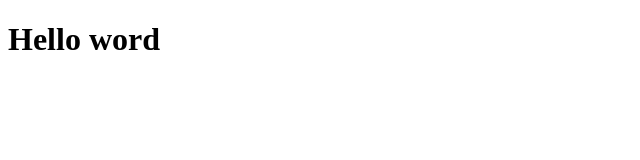
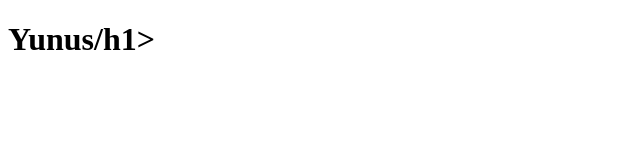
Before and after one commit to Yunus-bangss/random-app-number, a plain HTML site: page index.html in a window 1280 px wide. Shown: the full height of the page, 0-640 px from the left. Drawn offline with Linux system fonts and the light colour scheme.

```diff
--- a/index.html
+++ b/index.html
@@ -3,9 +3,9 @@
 <head>
     <meta charset="UTF-8">
     <meta name="viewport" content="width=device-width, initial-scale=1.0">
-    <title>Document</title>
+    <title>Random Number App </title>
 </head>
 <body>
-    <h1>Hello word</h1>
+    <h1>Yunus/h1>
 </body>
 </html>
```
